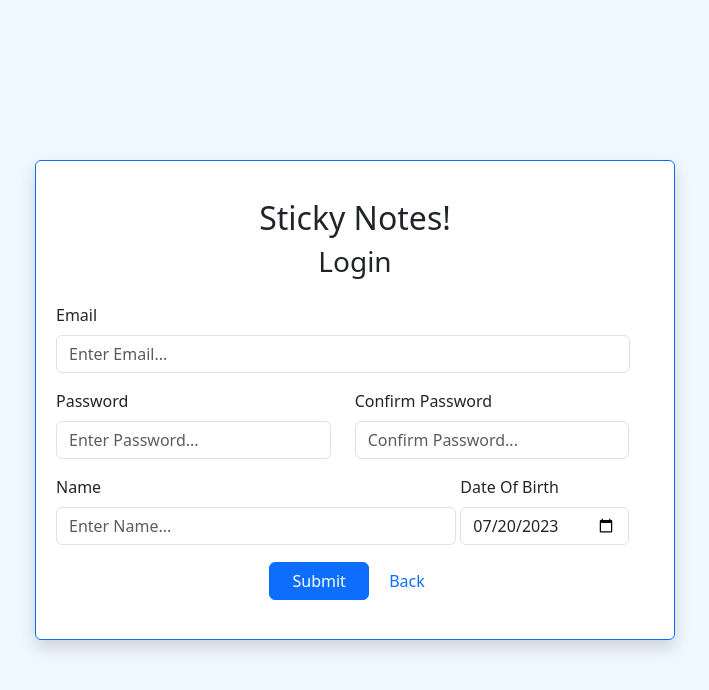
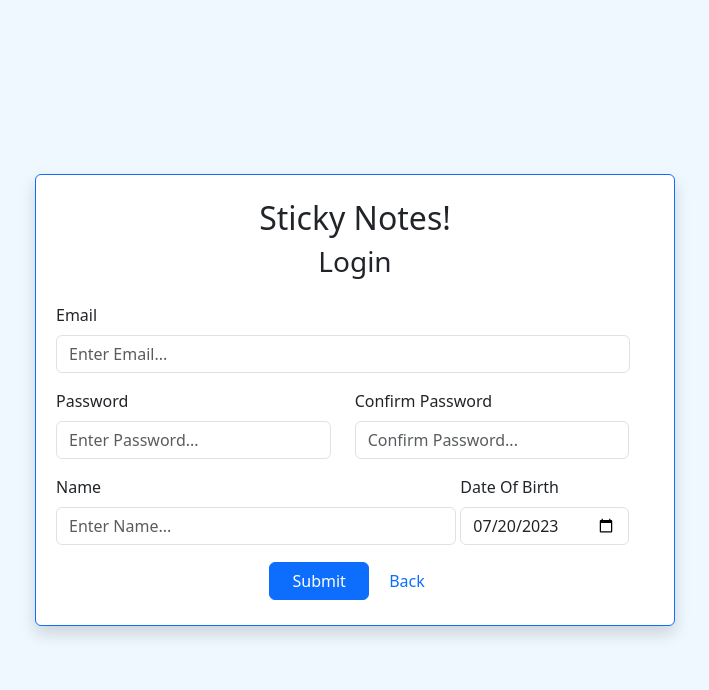
Before and after one commit to AlexMerlo1/Sticky-Notes-App, a React (Create React App) app: page /signup in a window 1280 px wide. Shown: the top 690 px of the page, without its empty margins (285-994 px from the left). Built offline with nearby package versions, Linux system fonts and the light colour scheme.

Commit message:
Fix CSS styles for login page

```diff
--- a/src/style/login.css
+++ b/src/style/login.css
@@ -13,8 +13,7 @@
   width: 30%;
 }
 
-.login-container{
-    height: 60%;
+.login-container {
   top: 50%;
   left: 50%;
   transform: translate(-50%, -50%);
@@ -23,7 +22,8 @@
   justify-content: center;
   flex-direction: column;
   background-color: white;
-
+  padding: 1.5rem 0;
+}
 .stack-margin {
   margin-right: 7%;
 }
@@ -48,18 +48,14 @@
 }
 
 .flex-child {
-
   margin-top: 20px;
-
-        input[type=text], input[type=password] {
-            margin-left: 10px;
+}
+input[type="text"],
+input[type="password"] {
   size: 16px;
-            width: 500px;
   display: block;
 }
 
-        input[type=submit] {
+input[type="submit"] {
   font-size: large;
 }
-    }
-}
```
Also changed, not shown: 1 other file (tests, documents, lock files or other folders). Lines whose indentation alone changed are shown as unchanged.
